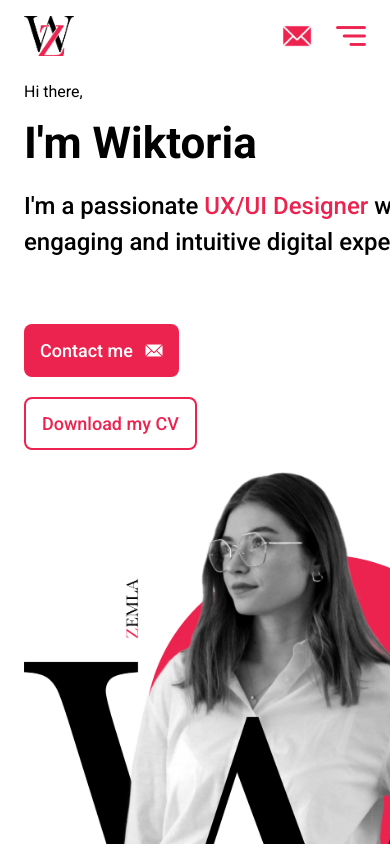
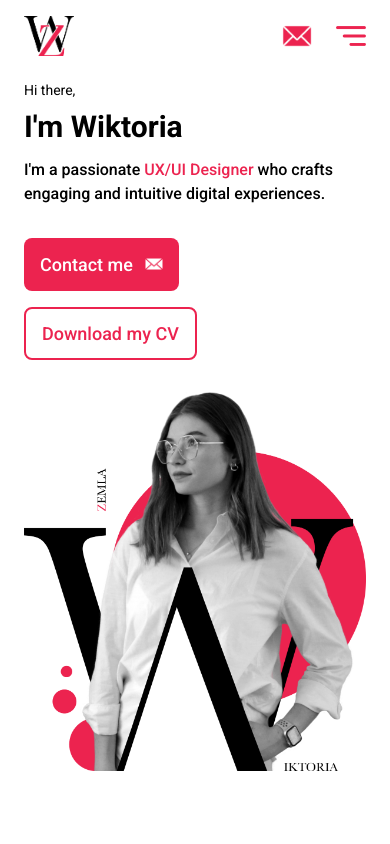
Before and after one commit to FZasada/wz-tailwind-portfolio, a React (Vite) app: page / in a window 390 px wide. Shown: the top 844 px of the page. Built offline with nearby package versions, Linux system fonts and the light colour scheme.

Commit message:
Fix image too big on mobile and version bump

```diff
--- a/package.json
+++ b/package.json
@@ -1,7 +1,7 @@
 {
   "name": "wz-tailwind-portfolio",
   "private": true,
-  "version": "0.0.0",
+  "version": "1.0.3",
   "type": "module",
   "homepage": "https://wiktoriazasada.com",
   "scripts": {
--- a/src/components/pages/home/Hero-new.jsx
+++ /dev/null
@@ -1,74 +0,0 @@
-import { useState, useEffect } from 'react';
-import { motion } from 'framer-motion';
-import Button from '../../elements/Button';
-import ContactButton from '../../elements/ContactButton';
-import usePasswordProtectedDownload from '../../../hooks/usePasswordProtectedDownload';
-import PasswordDialog from '../../elements/PasswordDialog';
-import contentManager from '../../../utils/contentManager';
-
-const Hero = () => {
-  const [heroContent, setHeroContent] = useState(null);
-  const [heroImage, setHeroImage] = useState(null);
-  const downloadHook = usePasswordProtectedDownload();
-
-  useEffect(() => {
-    // Load content
-    const content = contentManager.getHeroContent();
-    setHeroContent(content);
-
-    // Load hero image
-    contentManager.getImageImport(content.image).then(setHeroImage);
-  }, []);
-
-  const myAnimation = {
-    hidden: { opacity: 0, y: 10 },
-    visible: { opacity: 1, y: 0 },
-  };
-
-  if (!heroContent) {
-    return <div>Loading...</div>; // You can add a proper loading component
-  }
-
-  return (
-    <>
-      <motion.div
-          variants={myAnimation}
-          initial="hidden"
-          animate="visible"
-          transition={{ duration: 0.6, ease: "easeOut" }}
-          className="flex pb-4 lg:mb-35">
-        <div className="flex flex-wrap items-center gap-12 lg:gap-0">
-          <div className="w-full lg:w-1/2">
-            <div className="flex flex-col lg:items-start">
-              <h4 className="text-[16px] lg:text-[18px] mb-[6px]">
-                {heroContent.greeting}
-              </h4>
-              <h1 className="mb-[12px] text-[44px] lg:text-[72px] font-bold">
-                {heroContent.name}
-              </h1>
-              <span className="pb-16 text-[24px] font-medium">
-                <span dangerouslySetInnerHTML={{ __html: heroContent.tagline }} />
-              </span>
-              <div className="flex flex-col lg:flex-row gap-[20px] w-full items-start">
-                <ContactButton />
-                <Button text={"Download my CV"} variant="secondary" onClick={downloadHook.handleDownloadClick} />
-              </div>
-            </div>
-          </div>
-          {heroImage && (
-            <img
-              src={heroImage}
-              alt={contentManager.getSiteInfo().name}
-              className="max-w-full"
-              style={{ width: '477px', height: 'auto' }}
-            />
-          )}
-        </div>
-      </motion.div>
-
-      <PasswordDialog {...downloadHook} />
-    </>
-  );
-};
-
-export default Hero;
--- a/src/components/pages/home/Hero.jsx
+++ b/src/components/pages/home/Hero.jsx
@@ -24,36 +24,37 @@ const Hero = () => {
           animate="visible"
           transition={{ duration: 0.6, ease: "easeOut" }}
           className="flex pb-4 lg:mb-35">
-        <div className="flex flex-wrap items-center gap-12">
+        <div className="flex flex-wrap items-center gap-8 lg:gap-12">
           <div className="w-full lg:w-1/2">
             <div className="flex flex-col lg:items-start">
-              <h4 className="text-[16px] lg:text-[18px] mb-[6px]">
+              <h4 className="text-sm lg:text-[18px] mb-2 lg:mb-[6px]">
                 Hi there,
               </h4>
-              <h1 className="mb-[12px] text-[44px] lg:text-[72px] font-bold">
+              <h1 className="mb-3 lg:mb-[12px] text-3xl lg:text-[72px] font-bold leading-tight">
                 I&apos;m Wiktoria
               </h1>
-              <span className="pb-16 text-[24px] font-medium">
+              <span className="pb-8 lg:pb-16 text-base lg:text-[24px] font-medium block">
                 I&apos;m a passionate <span className="text-primary">UX/UI Designer</span> who crafts engaging and intuitive digital experiences.
               </span>
               {/* No need for extra motion.div wrapper here */}
-              <div className="flex flex-col lg:flex-row gap-[20px] w-full items-start">
+              <div className="flex flex-col lg:flex-row gap-4 lg:gap-[20px] w-full items-start">
                 <ContactButton />
                 <Button text={"Download my CV"} variant="secondary" onClick={downloadHook.handleDownloadClick} />
               </div>
             </div>
           </div>
-          <div className="relative flex items-center justify-center" style={{ width: '477px', height: '477px' }}>
+          <div className="w-full lg:w-auto flex justify-center lg:justify-start">
+            <div className="relative flex items-center justify-center w-full max-w-[300px] lg:max-w-none" style={{ maxWidth: '477px' }}>
               {heroImageLoader.loading ? (
                 <LoadingSpinner size="xl" variant="primary" />
               ) : (
                 <img
                   src={hero}
                   alt="Wiktoria Zasada"
-                className={`max-w-full ${heroImageLoader.error ? 'opacity-50' : ''}`}
-                style={{ width: '477px', height: 'auto' }}
+                  className={`w-full h-auto ${heroImageLoader.error ? 'opacity-50' : ''}`}
                 />
               )}
+            </div>
           </div>
         </div>
       </motion.div>
```
Also changed, not shown: 2 other files (tests, documents, lock files or other folders). Lines whose indentation alone changed are shown as unchanged.
